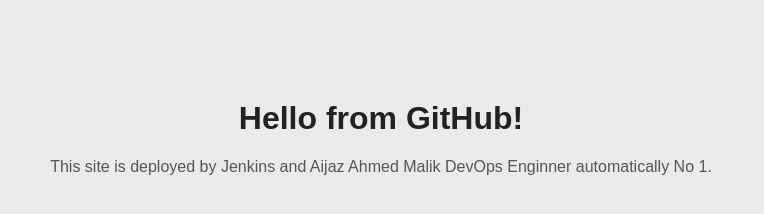
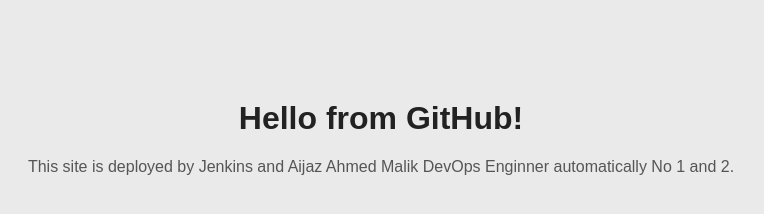
Before and after one commit to aijazmalik/demorepo, a plain HTML site: page index.html in a window 1280 px wide. Shown: the whole page, without its empty margins (259-1023 px from the left). Drawn offline with Linux system fonts and the light colour scheme.

Commit message:
Update index.html

```diff
--- a/index.html
+++ b/index.html
@@ -8,6 +8,6 @@
 </head>
 <body>
     <h1>Hello from GitHub!</h1>
-    <p>This site is deployed by Jenkins and Aijaz Ahmed Malik DevOps Enginner automatically No 1.</p>
+    <p>This site is deployed by Jenkins and Aijaz Ahmed Malik DevOps Enginner automatically No 1 and 2.</p>
 </body>
 </html>
```
